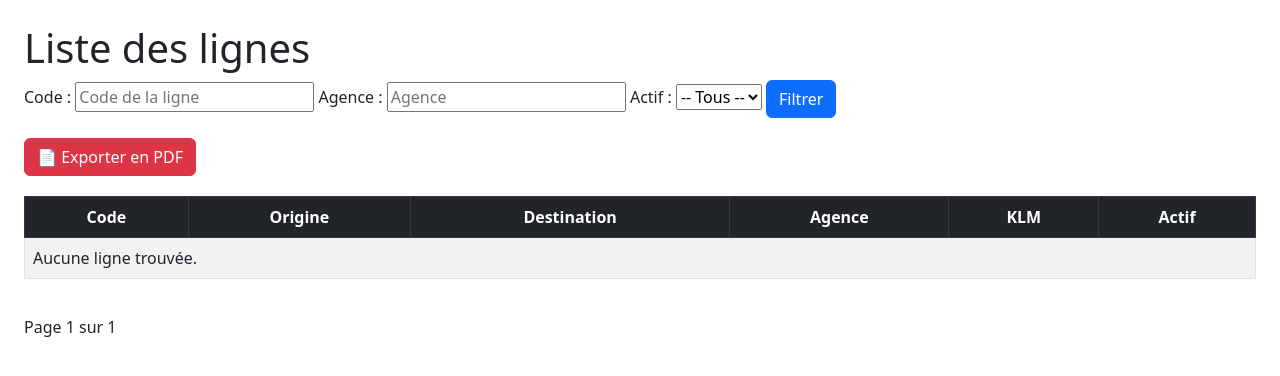
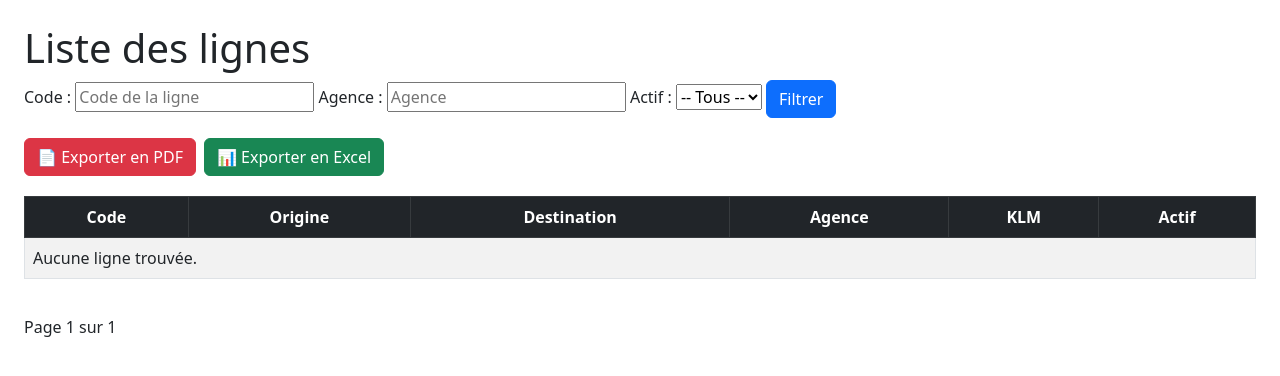
Before and after one commit to serviceprogrammation2-boop/monsite, a Django app: page /lignes/ in a window 1280 px wide. Shown: the top 376 px of the page. Run offline with Django 5.2, Linux system fonts and the light colour scheme; data that the repository does not hold is empty.

Commit message:
feat: ajout export Excel pour les lignes (ligne_excel)

```diff
--- a/blog/templates/blog/ligne_list.html
+++ b/blog/templates/blog/ligne_list.html
@@ -29,8 +29,9 @@
         <button type="submit" class="btn btn-primary">Filtrer</button>
     </form>
 
-    <!-- ===== Bouton PDF séparé ===== -->
-    <form method="get" action="{% url 'ligne_pdf' %}" target="_blank" style="margin-bottom: 20px;">
+    <!-- ===== Boutons Export ===== -->
+    <div class="d-flex gap-2" style="margin-bottom: 20px;">
+        <form method="get" action="{% url 'ligne_pdf' %}" target="_blank">
             <input type="hidden" name="code" value="{{ code }}">
             <input type="hidden" name="agence" value="{{ agence }}">
             <input type="hidden" name="actif" value="{{ actif }}">
@@ -38,6 +39,16 @@
                 📄 Exporter en PDF
             </button>
         </form>
+
+        <form method="get" action="{% url 'ligne_excel' %}">
+            <input type="hidden" name="code" value="{{ code }}">
+            <input type="hidden" name="agence" value="{{ agence }}">
+            <input type="hidden" name="actif" value="{{ actif }}">
+            <button type="submit" class="btn btn-success">
+                📊 Exporter en Excel
+            </button>
+        </form>
+    </div>
 
     <!-- ===== Tableau des lignes ===== -->
     <div class="table-responsive">
--- a/blog/urls.py
+++ b/blog/urls.py
@@ -5,7 +5,7 @@ from .views import (
     navettes_pdf, navettes1_pdf, navettes2_pdf, navettes3_pdf,
     raportjs_pdf, raportjs_sortie_pdf, raportjs1_pdf, raportjs_mois_pdf,
     chauffeurs_pdf, chauffeurs1_pdf, chauffeurs2_pdf, chauffeurs_sortie_pdf,
-    ligne_list, ligne_pdf,
+    ligne_list, ligne_pdf, ligne_excel,
     equipement_list, equipement_pdf, equipement1_pdf, equipement2_pdf, equipement3_pdf
 )
 from . import reports
@@ -42,6 +42,7 @@ urlpatterns = [
     path("lignes/", ligne_list, name="ligne_list"),
     path('export/pdf/', reports.export_navettes_pdf, name='export_navettes_pdf'),
     path("lignes/pdf/", ligne_pdf, name="ligne_pdf"),
+    path("lignes/excel/", ligne_excel, name="ligne_excel"),
 
     path('equipements/', equipement_list, name='equipement_list'),
     path('equipements/pdf/', equipement_pdf, name='equipement_pdf'),
--- a/blog/views/__init__.py
+++ b/blog/views/__init__.py
@@ -1,7 +1,7 @@
 from .views_navette import navette_manage, navette_edit, navette_add, liste_navettes
 from .views_ajax import search_employe, search_equipement, search_ligne
 from .views_pdf_navette import navettes_pdf, navettes1_pdf, navettes2_pdf, navettes3_pdf
-from .views_ligne import ligne_list, ligne_pdf
+from .views_ligne import ligne_list, ligne_pdf, ligne_excel
 from .views_equipement import equipement_list, equipement_pdf, equipement1_pdf, equipement2_pdf, equipement3_pdf
 
 # Rapports et chauffeurs encore dans views1.py
--- a/blog/views/views_ligne.py
+++ b/blog/views/views_ligne.py
@@ -93,3 +93,100 @@ def ligne_pdf(request):
         response.write(f.read())
     os.remove(tmp_path)
     return response
+import openpyxl
+from openpyxl.styles import Font, PatternFill, Alignment, Border, Side
+from django.http import HttpResponse
+
+from itertools import groupby
+from operator import attrgetter
+
+
+def ligne_excel(request):
+    lignes = Ligne.objects.all()
+
+    code = request.GET.get("code")
+    agence = request.GET.get("agence")
+    actif = request.GET.get("actif")
+
+    if agence:
+        lignes = lignes.filter(agence=agence)
+    if actif in ["1", "true", "True"]:
+        lignes = lignes.filter(actif=1)
+    elif actif in ["0", "false", "False"]:
+        lignes = lignes.filter(actif=0)
+    if code:
+        lignes = lignes.filter(code__icontains=code)
+
+    lignes = lignes.order_by("sortie", "ord")
+
+    # Créer le workbook
+    wb = openpyxl.Workbook()
+    ws = wb.active
+    ws.title = "Lignes"
+
+    # Styles
+    header_font = Font(bold=True, color="FFFFFF", size=11)
+    header_fill = PatternFill(start_color="2E75B6", end_color="2E75B6", fill_type="solid")
+    group_font = Font(bold=True, color="FFFFFF", size=10)
+    group_fill = PatternFill(start_color="5B9BD5", end_color="5B9BD5", fill_type="solid")
+    center = Alignment(horizontal="center", vertical="center")
+    thin = Side(style="thin", color="CCCCCC")
+    border = Border(left=thin, right=thin, top=thin, bottom=thin)
+
+    # En-têtes des colonnes
+    headers = ["Code", "Agence", "Sortie", "Ordre", "Actif"]
+    for col, header in enumerate(headers, start=1):
+        cell = ws.cell(row=1, column=col, value=header)
+        cell.font = header_font
+        cell.fill = header_fill
+        cell.alignment = center
+        cell.border = border
+
+    ws.row_dimensions[1].height = 25
+
+    # Largeur des colonnes
+    ws.column_dimensions["A"].width = 20
+    ws.column_dimensions["B"].width = 20
+    ws.column_dimensions["C"].width = 25
+    ws.column_dimensions["D"].width = 10
+    ws.column_dimensions["E"].width = 10
+
+    row = 2
+    for sortie, items in groupby(lignes, key=attrgetter("sortie")):
+        # Ligne de groupe
+        label = MAP_SORTIE.get(sortie, f"Sortie {sortie}")
+        merge_end = chr(ord("A") + len(headers) - 1)
+        ws.merge_cells(f"A{row}:{merge_end}{row}")
+        cell = ws.cell(row=row, column=1, value=label)
+        cell.font = group_font
+        cell.fill = group_fill
+        cell.alignment = center
+        cell.border = border
+        ws.row_dimensions[row].height = 20
+        row += 1
+
+        # Lignes de données
+        for ligne in items:
+            data = [
+                ligne.code,
+                ligne.agence,
+                MAP_SORTIE.get(ligne.sortie, ligne.sortie),
+                ligne.ord,
+                "Oui" if ligne.actif else "Non",
+            ]
+            for col, value in enumerate(data, start=1):
+                cell = ws.cell(row=row, column=col, value=value)
+                cell.alignment = center
+                cell.border = border
+                # Zebra striping
+                if row % 2 == 0:
+                    cell.fill = PatternFill(start_color="EBF3FB", end_color="EBF3FB", fill_type="solid")
+            row += 1
+
+    # Retourner le fichier
+    response = HttpResponse(
+        content_type="application/vnd.openxmlformats-officedocument.spreadsheetml.sheet"
+    )
+    response["Content-Disposition"] = 'attachment; filename="lignes.xlsx"'
+    wb.save(response)
+    return response
```
Lines whose indentation alone changed are shown as unchanged.
